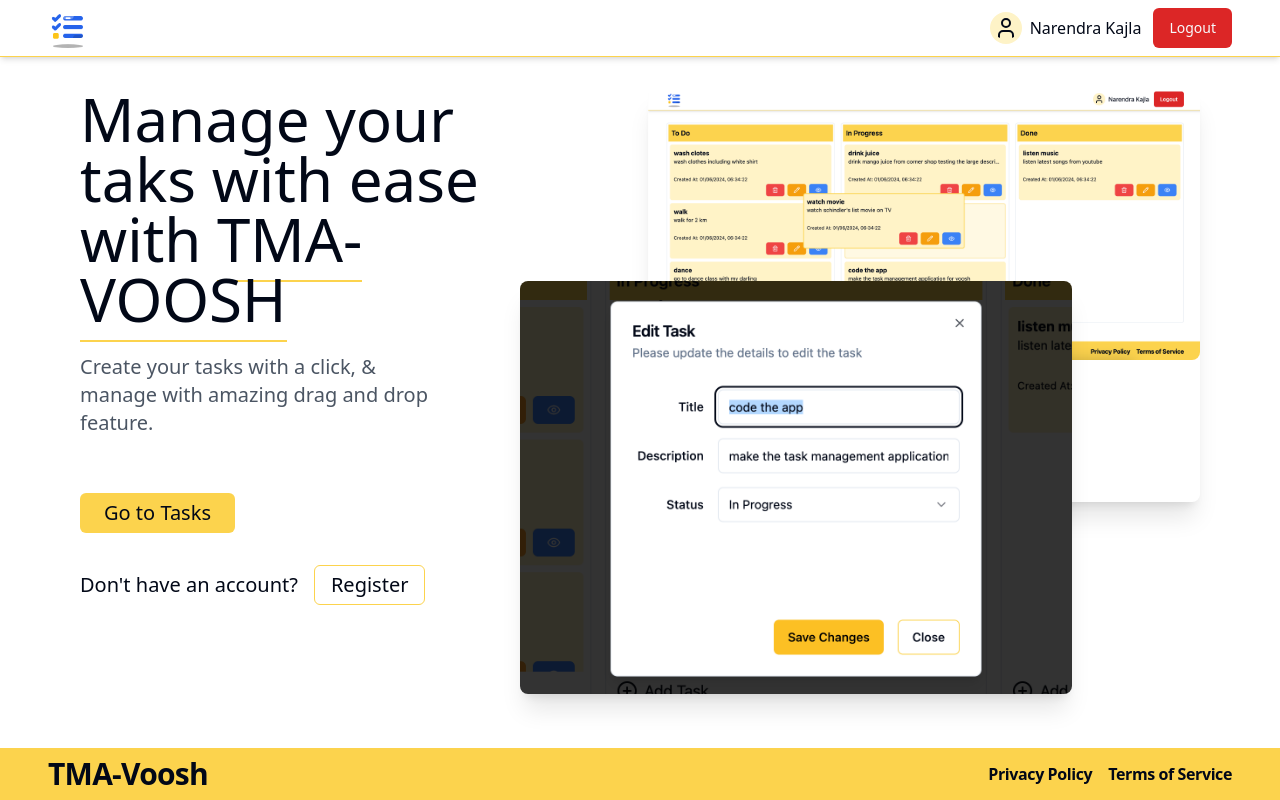
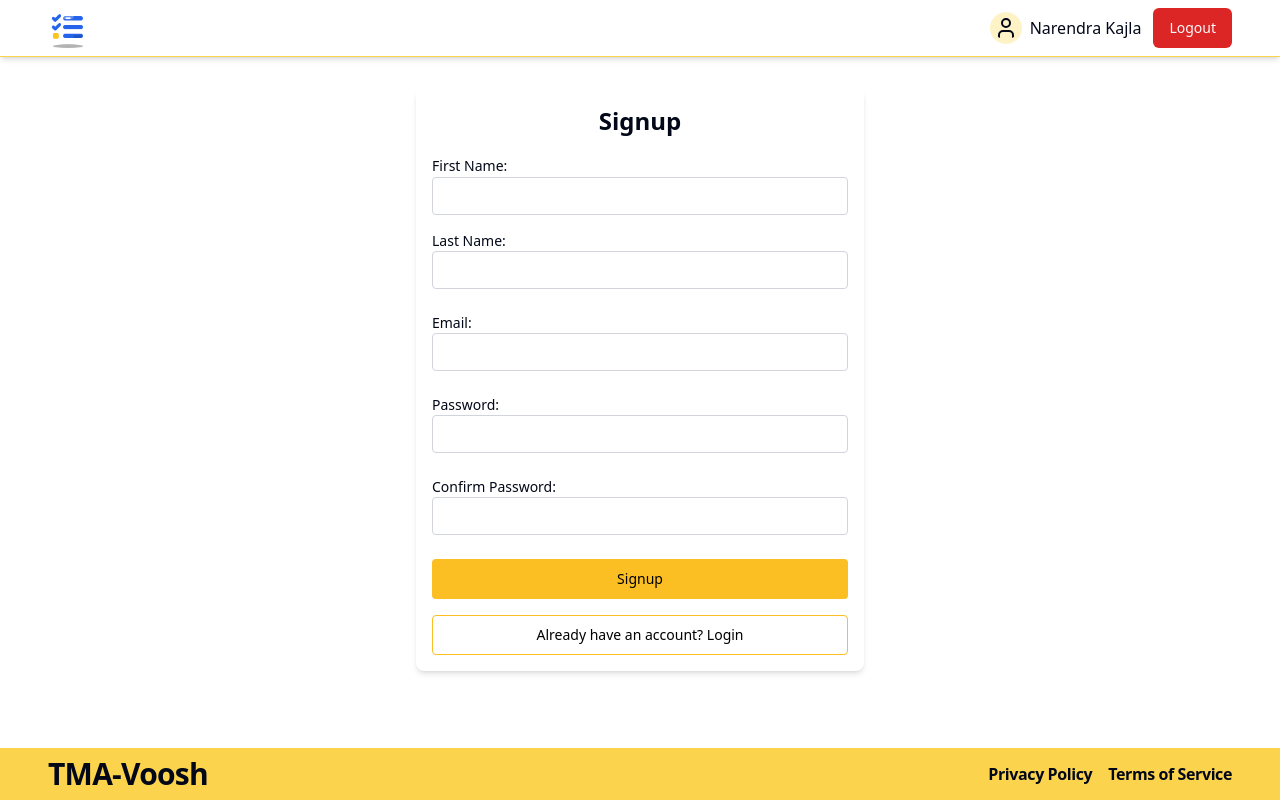
Before and after one commit to naren4488/task-management-app-frontend, a React (Vite) app: page /register in a window 1280 px wide. Before the commit this address led to /. Built offline with nearby package versions, Linux system fonts and the light colour scheme.

Commit message:
login & signup UI & routing

```diff
--- a/src/AppRoutes.tsx
+++ b/src/AppRoutes.tsx
@@ -3,6 +3,8 @@ import UserProfilePage from "./pages/UserProfilePage";
 import Layout from "./layouts/layout";
 import HomePage from "./pages/HomePage";
 import TasksPage from "./pages/TasksPage";
+import RegisterPage from "./pages/RegisterPage";
+import LoginPage from "./pages/LoginPage";
 
 const AppRoutes = () => {
   return (
@@ -31,6 +33,22 @@ const AppRoutes = () => {
           </Layout>
         }
       />
+      <Route
+        path="/register"
+        element={
+          <Layout>
+            <RegisterPage />
+          </Layout>
+        }
+      />
+      <Route
+        path="/login"
+        element={
+          <Layout>
+            <LoginPage />
+          </Layout>
+        }
+      />
 
       <Route path="*" element={<Navigate to={"/"} />} />
     </Routes>
--- a/src/components/Header.tsx
+++ b/src/components/Header.tsx
@@ -2,6 +2,7 @@ import { useState } from "react";
 import BrandLogo from "/TMA-Logo.png";
 import { Button } from "./ui/button";
 import { User } from "lucide-react";
+import { Link } from "react-router-dom";
 
 const Header = () => {
   const [isAuthenticated, setIsAuthenticated] = useState(true);
@@ -15,22 +16,28 @@ const Header = () => {
               <User className="bg-amber-100 rounded-full p-1 size-8" />
               <p>Narendra Kajla</p>
             </div>
+            <Link to={"/"}>
               <Button
                 onClick={() => setIsAuthenticated(false)}
                 className=" bg-red-600 hover:bg-red-700"
               >
                 Logout
               </Button>
+            </Link>
           </div>
         ) : (
           <div className="flex gap-3 items-center">
+            <Link to={"/register"}>
               <Button variant={"outline"}>Sign Up</Button>
+            </Link>
+            <Link to={"/login"}>
               <Button
                 onClick={() => setIsAuthenticated(true)}
                 className=" bg-amber-400 hover:bg-amber-500 text-black px-5"
               >
                 Login
               </Button>
+            </Link>
           </div>
         )}
       </div>
--- /dev/null
+++ b/src/pages/LoginPage.tsx
@@ -0,0 +1,104 @@
+import React, { useState } from "react";
+import { useNavigate } from "react-router-dom";
+import { cn } from "@/lib/utils";
+import { Button } from "@/components/ui/button";
+
+interface FormState {
+  email: string;
+  password: string;
+}
+
+const LoginPage = () => {
+  const [formData, setFormData] = useState<FormState>({
+    email: "",
+    password: "",
+  });
+
+  const [errors, setErrors] = useState<Partial<FormState>>({});
+  const navigate = useNavigate();
+
+  const handleChange = (e: React.ChangeEvent<HTMLInputElement>) => {
+    setFormData({ ...formData, [e.target.name]: e.target.value });
+  };
+
+  const validate = () => {
+    const newErrors: Partial<FormState> = {};
+    if (!formData.email) newErrors.email = "Email is required";
+    else if (!/\S+@\S+\.\S+/.test(formData.email))
+      newErrors.email = "Email is invalid";
+    if (!formData.password) newErrors.password = "Password is required";
+    return newErrors;
+  };
+
+  const handleSubmit = async (e: React.FormEvent) => {
+    e.preventDefault();
+    const validationErrors = validate();
+    if (Object.keys(validationErrors).length > 0) {
+      setErrors(validationErrors);
+    } else {
+      try {
+        // login user api call here
+        console.log("Login successful!");
+        navigate("/");
+      } catch (error) {
+        alert("Login failed!");
+      }
+    }
+  };
+  return (
+    <div className="flex items-center justify-center  ">
+      <div className="w-full max-w-md p-4 bg-white rounded-lg shadow-md">
+        <h2 className="mb-4 text-2xl font-bold text-center">Login</h2>
+        <form onSubmit={handleSubmit} className="space-y-4">
+          <div>
+            <label className="block mb-2 text-sm font-medium">Email:</label>
+            <input
+              type="email"
+              name="email"
+              value={formData.email}
+              onChange={handleChange}
+              className={cn(
+                "w-full p-2 border rounded",
+                errors.email ? "border-red-500" : "border-gray-300"
+              )}
+            />
+            {errors.email && (
+              <span className="text-sm text-red-500">{errors.email}</span>
+            )}
+          </div>
+          <div>
+            <label className="block mb-2 text-sm font-medium">Password:</label>
+            <input
+              type="password"
+              name="password"
+              value={formData.password}
+              onChange={handleChange}
+              className={cn(
+                "w-full p-2 border rounded",
+                errors.password ? "border-red-500" : "border-gray-300"
+              )}
+            />
+            {errors.password && (
+              <span className="text-sm text-red-500">{errors.password}</span>
+            )}
+          </div>
+          <Button
+            type="submit"
+            className="w-full p-2 text-black  bg-amber-400 rounded hover:bg-amber-500"
+          >
+            Login
+          </Button>
+        </form>
+        <Button
+          onClick={() => navigate("/register")}
+          variant={"outline"}
+          className="w-full mt-4 p-2 text-black border border-amber-400 rounded hover:bg-amber-50"
+        >
+          Don't have an account? Signup
+        </Button>
+      </div>
+    </div>
+  );
+};
+
+export default LoginPage;
--- /dev/null
+++ b/src/pages/RegisterPage.tsx
@@ -0,0 +1,182 @@
+import React, { useState } from "react";
+import { useNavigate } from "react-router-dom";
+import { cn } from "@/lib/utils";
+import { Button } from "@/components/ui/button";
+
+interface FormState {
+  firstName: string;
+  lastName: string;
+  email: string;
+  password: string;
+  confirmPassword: string;
+}
+
+const RegisterPage = () => {
+  const [formData, setFormData] = useState<FormState>({
+    firstName: "",
+    lastName: "",
+    email: "",
+    password: "",
+    confirmPassword: "",
+  });
+
+  const [errors, setErrors] = useState<Partial<FormState>>({});
+  const navigate = useNavigate();
+
+  const handleChange = (e: React.ChangeEvent<HTMLInputElement>) => {
+    setFormData({ ...formData, [e.target.name]: e.target.value });
+  };
+
+  const validate = () => {
+    const newErrors: Partial<FormState> = {};
+    if (!formData.firstName) newErrors.firstName = "First name is required";
+    if (!formData.lastName) newErrors.lastName = "Last name is required";
+    if (!formData.email) newErrors.email = "Email is required";
+    else if (!/\S+@\S+\.\S+/.test(formData.email))
+      newErrors.email = "Email is invalid";
+    if (!formData.password) newErrors.password = "Password is required";
+    else if (formData.password.length < 6)
+      newErrors.password = "Password must be at least 6 characters";
+    if (formData.confirmPassword !== formData.password)
+      newErrors.confirmPassword = "Passwords do not match";
+    return newErrors;
+  };
+
+  const handleSubmit = async (e: React.FormEvent) => {
+    e.preventDefault();
+    const validationErrors = validate();
+    if (Object.keys(validationErrors).length > 0) {
+      setErrors(validationErrors);
+    } else {
+      try {
+        // register user api call here
+
+        console.log("Signup successful!");
+        navigate("/login");
+      } catch (error) {
+        alert("Signup failed!");
+      }
+    }
+  };
+
+  return (
+    <div className="flex items-center justify-center  ">
+      <div className="w-full max-w-md p-4 bg-white rounded-lg shadow-md">
+        <h2 className="mb-4 text-2xl font-bold text-center">Signup</h2>
+        <form
+          onSubmit={handleSubmit}
+          className="space-y-4 flex flex-col justify-center "
+        >
+          <div>
+            <label className=" mb-2 text-sm font-medium">
+              First Name:
+              <input
+                type="text"
+                name="firstName"
+                value={formData.firstName}
+                onChange={handleChange}
+                className={cn(
+                  "w-full p-2 border rounded",
+                  errors.firstName ? "border-red-500" : "border-gray-300"
+                )}
+              />
+            </label>
+            {errors.firstName && (
+              <span className="text-sm text-red-500">{errors.firstName}</span>
+            )}
+          </div>
+          <div>
+            <label className="block mb-2 text-sm font-medium">
+              Last Name:
+              <input
+                type="text"
+                name="lastName"
+                value={formData.lastName}
+                onChange={handleChange}
+                className={cn(
+                  "w-full p-2 border rounded",
+                  errors.lastName ? "border-red-500" : "border-gray-300"
+                )}
+              />
+            </label>
+
+            {errors.lastName && (
+              <span className="text-sm text-red-500">{errors.lastName}</span>
+            )}
+          </div>
+          <div>
+            <label className="block mb-2 text-sm font-medium">
+              Email:
+              <input
+                type="email"
+                name="email"
+                value={formData.email}
+                onChange={handleChange}
+                className={cn(
+                  "w-full p-2 border rounded",
+                  errors.email ? "border-red-500" : "border-gray-300"
+                )}
+              />
+            </label>
+            {errors.email && (
+              <span className="text-sm text-red-500">{errors.email}</span>
+            )}
+          </div>
+          <div>
+            <label className="block mb-2 text-sm font-medium">
+              Password:
+              <input
+                type="password"
+                name="password"
+                value={formData.password}
+                onChange={handleChange}
+                className={cn(
+                  "w-full p-2 border rounded",
+                  errors.password ? "border-red-500" : "border-gray-300"
+                )}
+              />
+            </label>
+            {errors.password && (
+              <span className="text-sm text-red-500">{errors.password}</span>
+            )}
+          </div>
+          <div>
+            <label className="block mb-2 text-sm font-medium">
+              Confirm Password:
+              <input
+                type="password"
+                name="confirmPassword"
+                value={formData.confirmPassword}
+                onChange={handleChange}
+                className={cn(
+                  "w-full p-2 border rounded",
+                  errors.confirmPassword ? "border-red-500" : "border-gray-300"
+                )}
+              />
+            </label>
+            {errors.confirmPassword && (
+              <span className="text-sm text-red-500">
+                {errors.confirmPassword}
+              </span>
+            )}
+          </div>
+          <Button
+            type="submit"
+            className="w-full p-2 text-black  bg-amber-400 rounded hover:bg-amber-500"
+          >
+            Signup
+          </Button>
+        </form>
+        <Button
+          onClick={() => navigate("/login")}
+          variant={"outline"}
+          className="w-full mt-4 p-2 text-black border border-amber-400 rounded hover:bg-amber-50"
+        >
+          Already have an account? Login
+        </Button>
+      </div>
+    </div>
+  );
+};
+
+export default RegisterPage;
```
Lines whose indentation alone changed are shown as unchanged.
